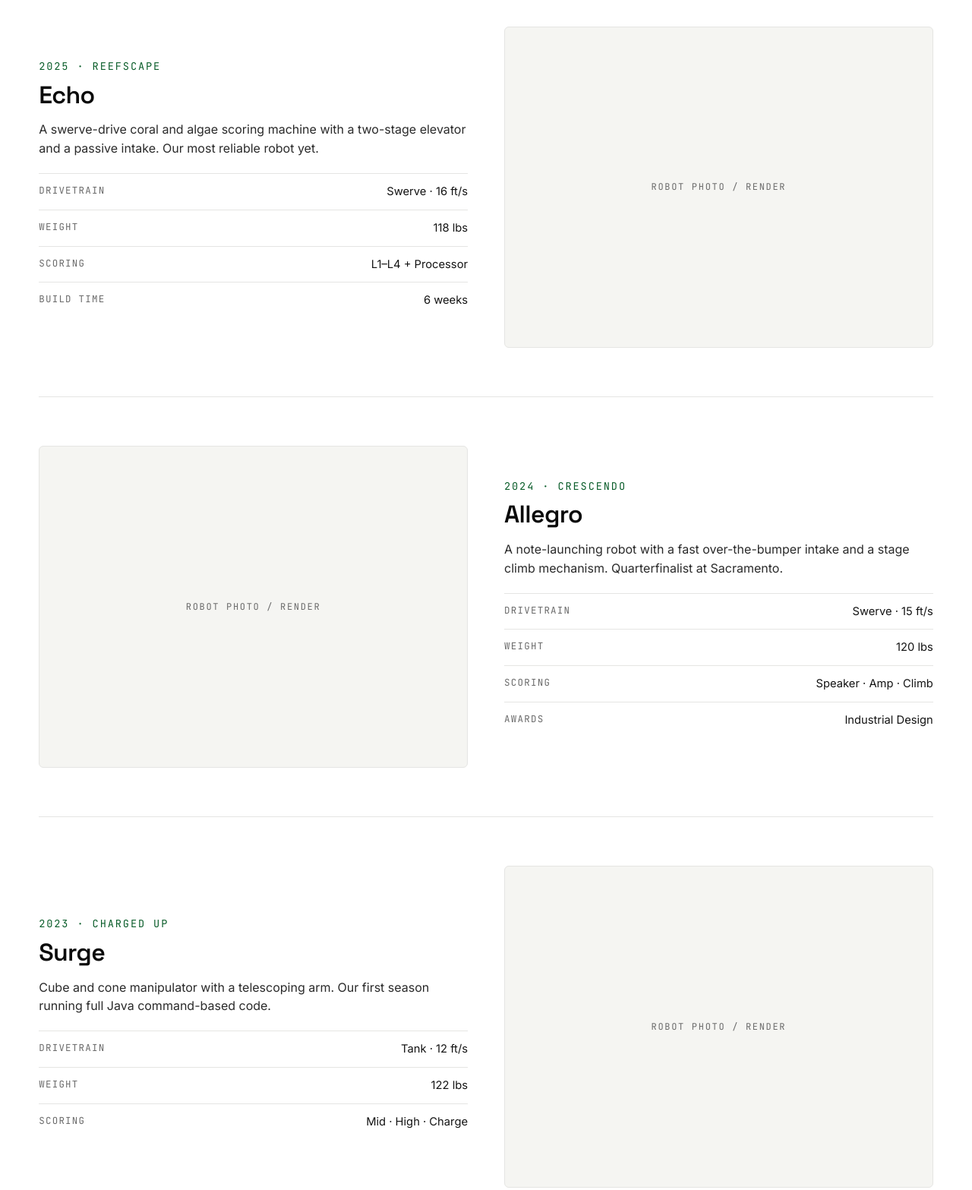
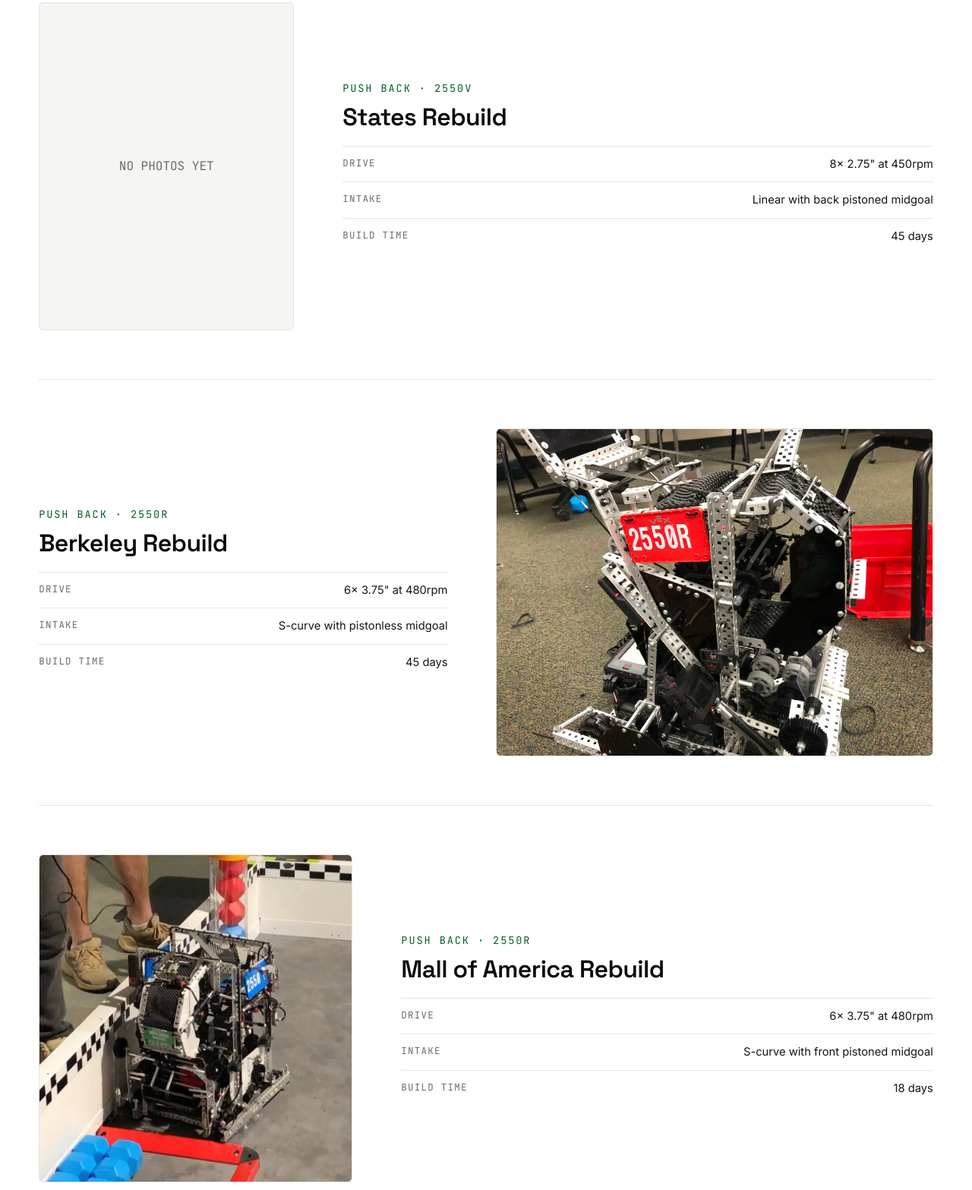
Before and after one commit to voidedstarlight/robotics-website, a plain HTML site: page robots.html in a window 1280 px wide. Shown: the part 810-2377 px from the top of the page at 76% size. Drawn offline with Linux system fonts and the light colour scheme.

Commit message:
feat: robot pictures

```diff
--- a/css/pages/robots.css
+++ b/css/pages/robots.css
@@ -1,7 +1,6 @@
 .season {
-	display: grid;
-	grid-template-columns: 1fr 1fr;
-	gap: 48px;
+	display: flex;
+	gap: 64px;
 	align-items: center;
 	padding: 64px 0;
 	border-top: 1px solid var(--line);
@@ -11,16 +10,20 @@
 	}
 
 	.visual {
-		aspect-ratio: 4/3;
+		align-content: center;
 		background: var(--bone);
 		border: 1px solid var(--line);
 		border-radius: var(--radius);
-		display: grid; place-items: center;
 		color: var(--muted);
 		font-family: var(--font-mono);
-		font-size: 0.75rem;
-		letter-spacing: 0.14em;
-		text-transform: uppercase;
+		height: 27em;
+		min-width: 21em;
+		object-fit: contain;
+		text-align: center;
+	}
+
+	& > :not(.visual) {
+		flex: 1;
 	}
 
 	.year {
--- a/robots.html
+++ b/robots.html
@@ -48,80 +48,114 @@
 				</div>
 			</div>
 		</header>
-		<section class="page-hero">
-			<div class="container inner">
-				<span class="eyebrow">OUR ROBOTS</span>
-				<h1 class="mt-2">Six seasons. Six robots</h1>
-				<p class="lede">Every robot we've built — with photos, specs, and what we learned. Replace the visual blocks with renders, photos, or exploded views.</p>
-			</div>
-		</section>
 		<section>
 			<div class="container">
 				<div class="season">
 					<div>
-						<span class="year">2025 · REEFSCAPE</span>
-						<h3>Echo</h3>
-						<p>A swerve-drive coral and algae scoring machine with a two-stage elevator and a passive intake. Our most reliable robot yet.</p>
+						<span class="year">PUSH BACK · 2550R</span>
+						<h3>Worlds Rebuild</h3>
 						<ul>
-							<li><span>Drivetrain</span><span>Swerve · 16 ft/s</span></li>
-							<li><span>Weight</span><span>118 lbs</span></li>
-							<li><span>Scoring</span><span>L1–L4 + Processor</span></li>
-							<li><span>Build Time</span><span>6 weeks</span></li>
+							<li>
+								<span>Drive</span>
+								<span>4x 3.75" at 450rpm + 4x offset flexwheels for parking</span>
+							</li>
+							<li>
+								<span>Intake</span>
+								<span>S-curve with pistonless midgoal</span>
+							</li>
+							<li>
+								<span>Build Time</span>
+								<span>31 days</span>
+							</li>
 						</ul>
 					</div>
-					<div class="visual">Robot photo / render</div>
+					<img class="visual" src="assets/2026_r_worlds.webp" />
 				</div>
 				<div class="season">
-					<div class="visual">Robot photo / render</div>
+					<div class="visual">
+						NO PHOTOS YET
+					</div>
 					<div>
-						<span class="year">2024 · CRESCENDO</span>
-						<h3>Allegro</h3>
-						<p>A note-launching robot with a fast over-the-bumper intake and a stage climb mechanism. Quarterfinalist at Sacramento.</p>
+						<span class="year">PUSH BACK · 2550V</span>
+						<h3>States Rebuild</h3>
 						<ul>
-							<li><span>Drivetrain</span><span>Swerve · 15 ft/s</span></li>
-							<li><span>Weight</span><span>120 lbs</span></li>
-							<li><span>Scoring</span><span>Speaker · Amp · Climb</span></li>
-							<li><span>Awards</span><span>Industrial Design</span></li>
+							<li>
+								<span>Drive</span>
+								<span>8x 2.75" at 450rpm</span>
+							</li>
+							<li>
+								<span>Intake</span>
+								<span>Linear with back pistoned midgoal</span>
+							</li>
+							<li>
+								<span>Build Time</span>
+								<span>45 days</span>
+							</li>
 						</ul>
 					</div>
 				</div>
 				<div class="season">
 					<div>
-						<span class="year">2023 · CHARGED UP</span>
-						<h3>Surge</h3>
-						<p>Cube and cone manipulator with a telescoping arm. Our first season running full Java command-based code.</p>
+						<span class="year">PUSH BACK · 2550R</span>
+						<h3>Berkeley Rebuild</h3>
 						<ul>
-							<li><span>Drivetrain</span><span>Tank · 12 ft/s</span></li>
-							<li><span>Weight</span><span>122 lbs</span></li>
-							<li><span>Scoring</span><span>Mid · High · Charge</span></li>
+							<li>
+								<span>Drive</span>
+								<span>6x 3.75" at 480rpm</span>
+							</li>
+							<li>
+								<span>Intake</span>
+								<span>S-curve with pistonless midgoal</span>
+							</li>
+							<li>
+								<span>Build Time</span>
+								<span>45 days</span>
+							</li>
 						</ul>
 					</div>
-					<div class="visual">Robot photo / render</div>
+					<img class="visual" src="assets/2026_r_berkeley.webp" />
 				</div>
 				<div class="season">
-					<div class="visual">Robot photo / render</div>
+					<img class="visual" src="assets/2026_r_moa.webp" />
 					<div>
-						<span class="year">2022 · RAPID REACT</span>
-						<h3>Volt</h3>
-						<p>A two-ball cargo shooter with a hangar climb. The robot that taught us pneumatics.</p>
+						<span class="year">PUSH BACK · 2550R</span>
+						<h3>Mall of America Rebuild</h3>
 						<ul>
-							<li><span>Drivetrain</span><span>Tank · 11 ft/s</span></li>
-							<li><span>Weight</span><span>119 lbs</span></li>
-							<li><span>Scoring</span><span>Upper · Mid · Traverse</span></li>
+							<li>
+								<span>Drive</span>
+								<span>6x 3.75" at 480rpm</span>
+							</li>
+							<li>
+								<span>Intake</span>
+								<span>S-curve with front pistoned midgoal</span>
+							</li>
+							<li>
+								<span>Build Time</span>
+								<span>18 days</span>
+							</li>
 						</ul>
 					</div>
 				</div>
-			</div>
-		</section>
-		<section class="bg-bone">
-			<div class="container">
-				<div class="section-head">
-					<div><span class="eyebrow">ENGINEERING</span><h2 class="mt-2">Behind the build.</h2></div>
-					<p class="lede">Process and breakdown infographics — perfect for a closer look at how a single mechanism evolves from sketch to scoring.</p>
-				</div>
-				<div class="grid-2">
-					<div class="infographic" data-placeholder><span class="tag">Exploded View</span><h3>The 2025 elevator.</h3><p>Render with callouts for each stage and the cascade rigging.</p></div>
-					<div class="infographic" data-placeholder><span class="tag">Process</span><h3>From CAD freeze to bag day.</h3><p>Six-week timeline of the current robot.</p></div>
+				<div class="season">
+					<div>
+						<span class="year">PUSH BACK · 2550R</span>
+						<h3>Summer Ri3d</h3>
+						<ul>
+							<li>
+								<span>Drive</span>
+								<span>6x 3.75" at 450rpm</span>
+							</li>
+							<li>
+								<span>Intake</span>
+								<span>S-curve with front pistoned midgoal</span>
+							</li>
+							<li>
+								<span>Build Time</span>
+								<span>3 days</span>
+							</li>
+						</ul>
+					</div>
+					<img class="visual" src="assets/2026_r_ri3d.webp" />
 				</div>
 			</div>
 		</section>
```
Also changed, not shown: assets/2026_r_berkeley.webp (added), assets/2026_r_moa.webp (added), assets/2026_r_ri3d.webp (added), assets/2026_r_worlds.webp (added).
